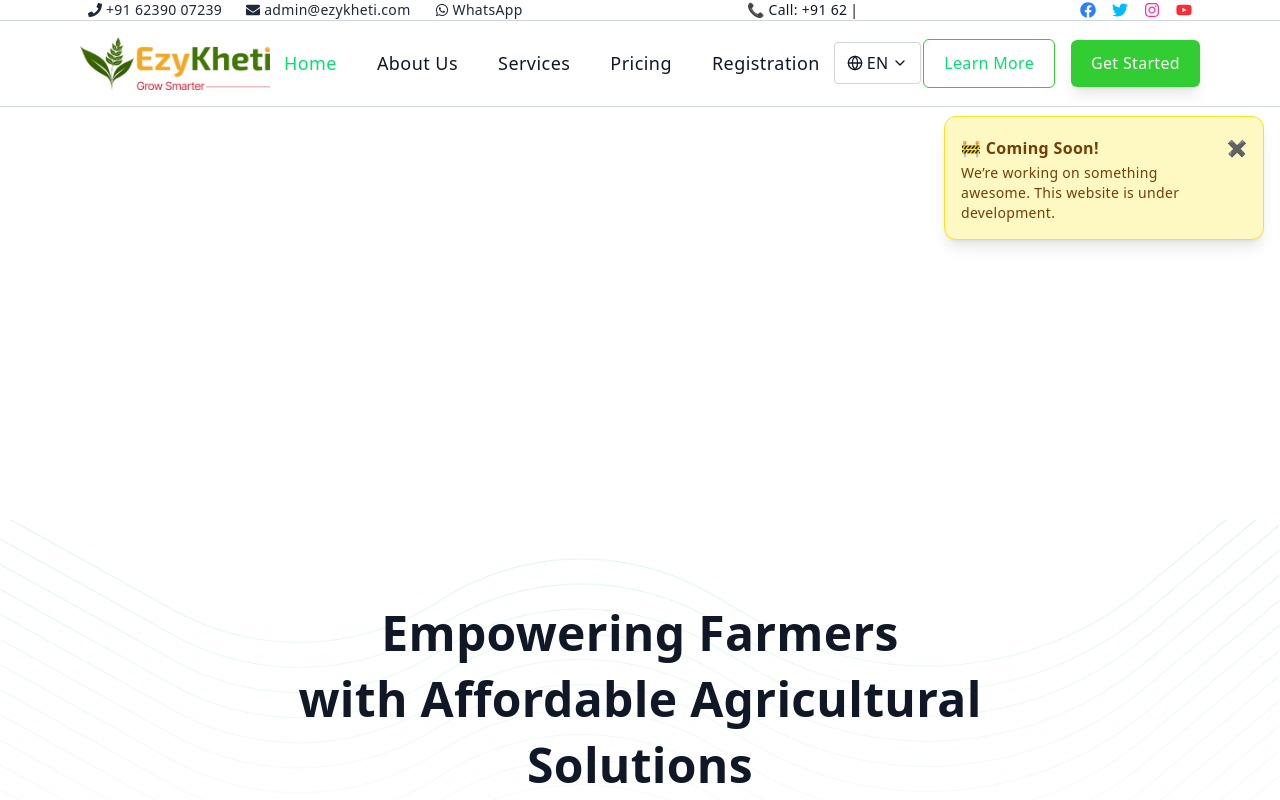
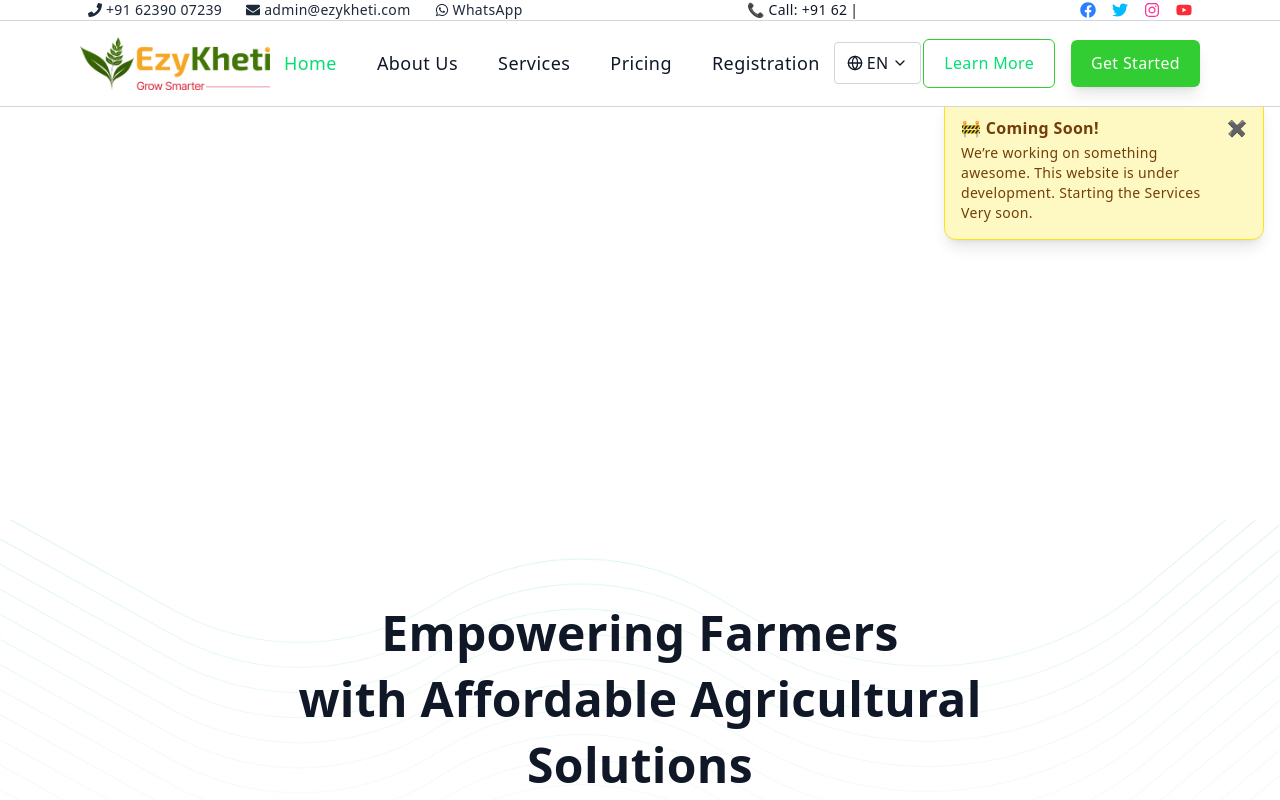
Before and after one commit to taranjitsahota/ezykheti-frontend, a React (Vite) app: page / in a window 1280 px wide. Shown: the top 800 px of the page. Built offline with nearby package versions, Linux system fonts and the light colour scheme.

Commit message:
temp msg updated

```diff
--- a/src/components/ComingSoonNotice.jsx
+++ b/src/components/ComingSoonNotice.jsx
@@ -11,7 +11,7 @@ const ComingSoonNotice = () => {
       <div className="flex justify-between items-start">
         <div>
           <p className="font-semibold">🚧 Coming Soon!</p>
-          <p className="text-sm">We’re working on something awesome. This website is under development.</p>
+          <p className="text-sm">We’re working on something awesome. This website is under development. Starting the Services Very soon.</p>
         </div>
         <button
           onClick={() => setShow(false)}
```
